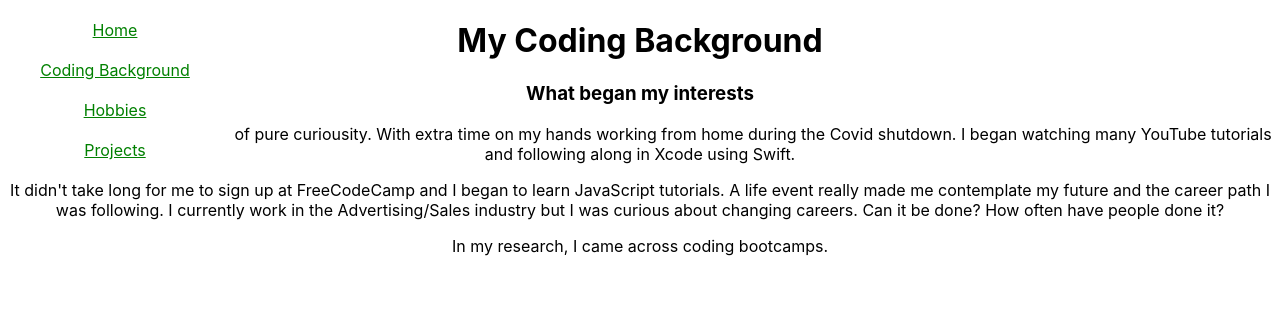
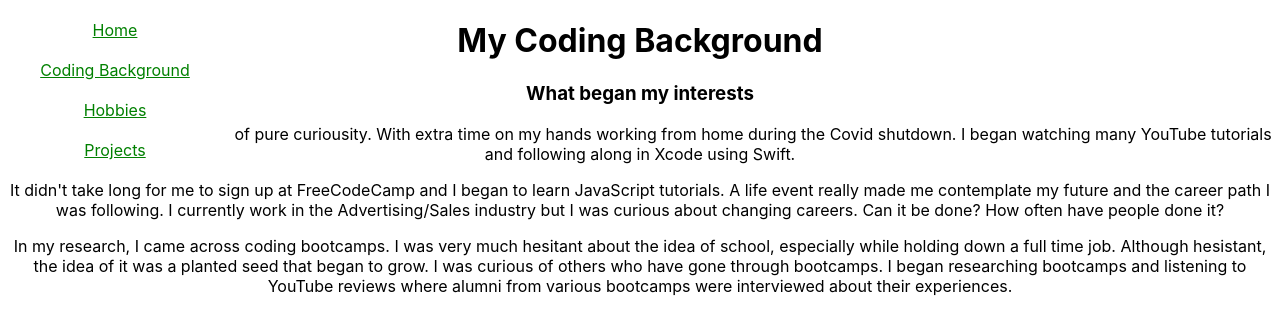
Before and after one commit to turitzinv/About-Me-VictorT, a React (Create React App) app in the folder client/: page /background in a window 1280 px wide. Shown: the top 332 px of the page. Built offline with nearby package versions, Linux system fonts and the light colour scheme.

Commit message:
Added another p tag to CodingBackground.

```diff
--- a/client/src/components/CodingBackground.js
+++ b/client/src/components/CodingBackground.js
@@ -18,7 +18,12 @@ const CodingBackground = () => {
         it be done? How often have people done it?
       </p>
       <p>
-        In my research, I came across coding bootcamps.
+        In my research, I came across coding bootcamps. I was very much hesitant
+        about the idea of school, especially while holding down a full time job.
+        Although hesistant, the idea of it was a planted seed that began to
+        grow. I was curious of others who have gone through bootcamps. I began
+        researching bootcamps and listening to YouTube reviews where alumni from
+        various bootcamps were interviewed about their experiences.
       </p>
     </div>
   );
```
